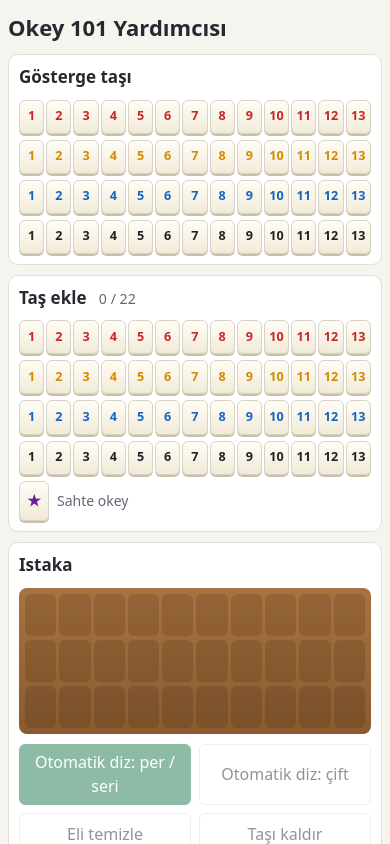
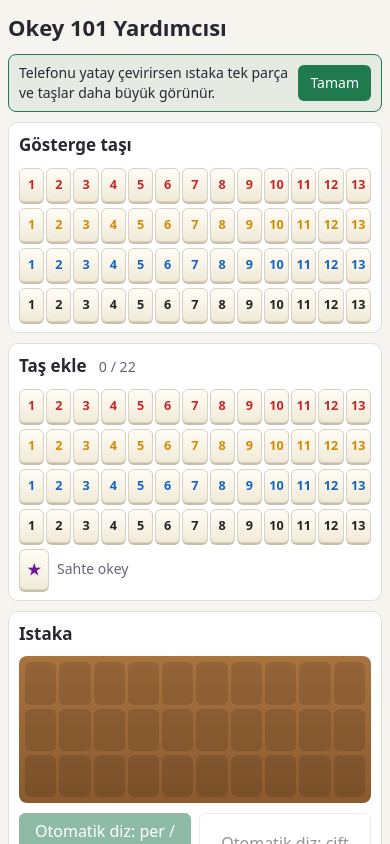
Before and after one commit to iltan987/okey101, a React (Vite) app: page / in a window 390 px wide. Shown: the top 844 px of the page. Built offline with nearby package versions, Linux system fonts and the light colour scheme.

Commit message:
Suggest landscape on phones held upright
A dismissible note explains that the rack fits in one piece with bigger
tiles in landscape. The app stays fully usable in portrait; the
dismissal is remembered.

```diff
--- a/src/App.tsx
+++ b/src/App.tsx
@@ -2,6 +2,7 @@ import { useMemo } from 'react'
 import { IndicatorPicker } from './components/IndicatorPicker'
 import { Rack } from './components/Rack'
 import { ResultsPanel } from './components/ResultsPanel'
+import { RotateHint } from './components/RotateHint'
 import { TilePicker } from './components/TilePicker'
 import { layoutGroups, RACK_COLS, RACK_SLOTS, syncRack, type Rack as RackSlots } from './engine/layout'
 import type { MeldTile } from './engine/melds'
@@ -46,6 +47,7 @@ export default function App() {
   return (
     <>
       <h1>Okey 101 Yardımcısı</h1>
+      <RotateHint />
       <IndicatorPicker indicator={indicator} onChange={setIndicator} />
       <TilePicker tiles={tiles} indicator={indicator} okey={okey} onAdd={addTile} />
       <Rack
--- /dev/null
+++ b/src/components/RotateHint.css
@@ -0,0 +1,24 @@
+.rotate-hint {
+  display: flex;
+  align-items: center;
+  gap: 10px;
+  margin-bottom: 10px;
+  padding: 8px 10px;
+  border: 1px solid var(--accent);
+  border-radius: 8px;
+  background: rgba(31, 122, 77, 0.08);
+  font-size: 14px;
+}
+
+.rotate-hint button {
+  margin-left: auto;
+  flex-shrink: 0;
+  min-height: 36px;
+  padding: 4px 12px;
+  border: 0;
+  border-radius: 6px;
+  background: var(--accent);
+  color: #fff;
+  font: inherit;
+  -webkit-tap-highlight-color: transparent;
+}
--- /dev/null
+++ b/src/components/RotateHint.tsx
@@ -0,0 +1,18 @@
+import { useMediaQuery } from '../hooks/useMediaQuery'
+import { usePersistentState } from '../hooks/usePersistentState'
+import './RotateHint.css'
+
+/** Suggests landscape on phones held upright; the app still works in portrait. */
+export function RotateHint() {
+  const portraitPhone = useMediaQuery('(max-width: 600px) and (orientation: portrait)')
+  const [dismissed, setDismissed] = usePersistentState('okey101.rotateHintDismissed', false)
+  if (!portraitPhone || dismissed) return null
+  return (
+    <div className="rotate-hint" role="note">
+      <span>Telefonu yatay çevirirsen ıstaka tek parça ve taşlar daha büyük görünür.</span>
+      <button type="button" onClick={() => setDismissed(true)}>
+        Tamam
+      </button>
+    </div>
+  )
+}
```
